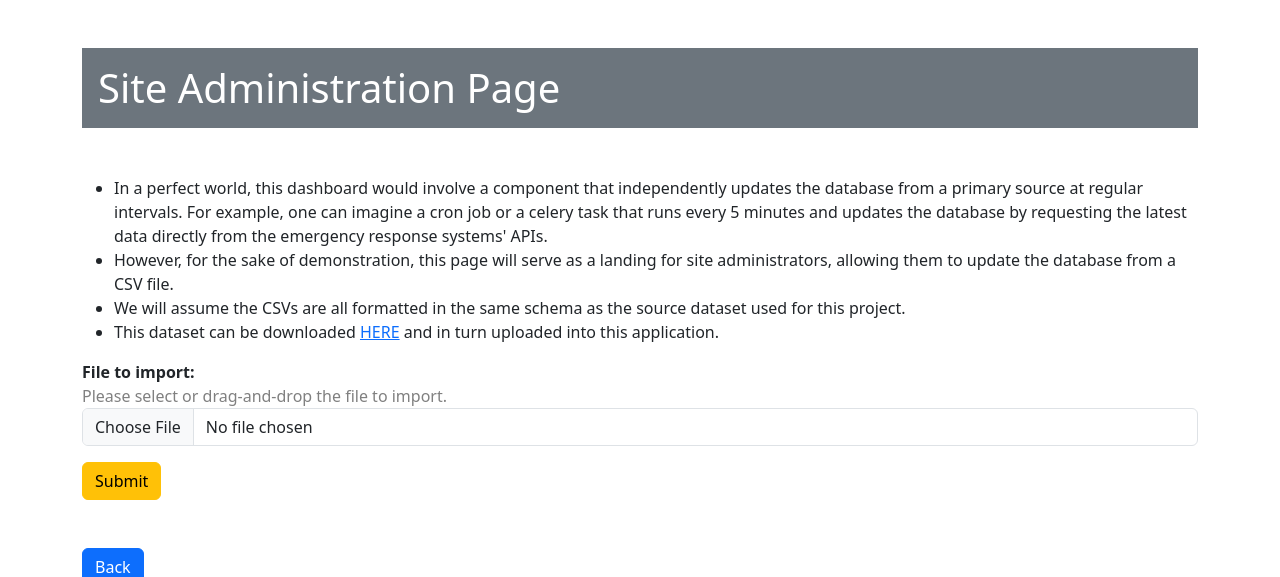
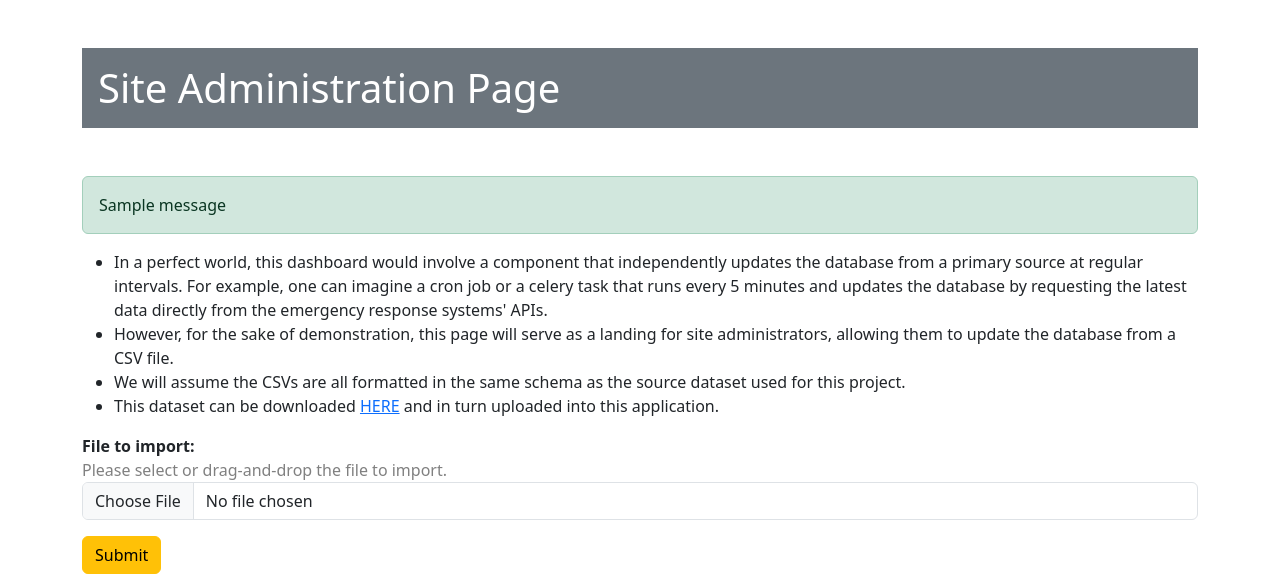
Before and after one commit to davjfish/WatspeedBigDataGroupProject, a Django app: page /admin/ in a window 1280 px wide. Shown: the top 577 px of the page. Run offline with Django 5.2, Linux system fonts and the light colour scheme; tables that the repository leaves empty hold one stand-in row (values such as "Sample post"); one stand-in notice (Sample message) is shown.

Commit message:
dashboard creation

```diff
--- a/application/templates/base.html
+++ b/application/templates/base.html
@@ -12,6 +12,7 @@
   label {
       font-weight: bold;
   }
+
   .helptext {
       color: gray;
   }
@@ -21,10 +22,17 @@
 <body>
 <div class="container my-5">
 
-
   <div class="mb-5">
     {% block page_title %}{% endblock %}
   </div>
+
+  {% if messages %}
+    {% for message in messages %}
+      <div class="alert alert-{{ message.tags }} mb-3">
+        {{ message }}
+      </div>
+    {% endfor %}
+  {% endif %}
 
   <div class="mb-5">
     {% block body %}{% endblock %}
```
